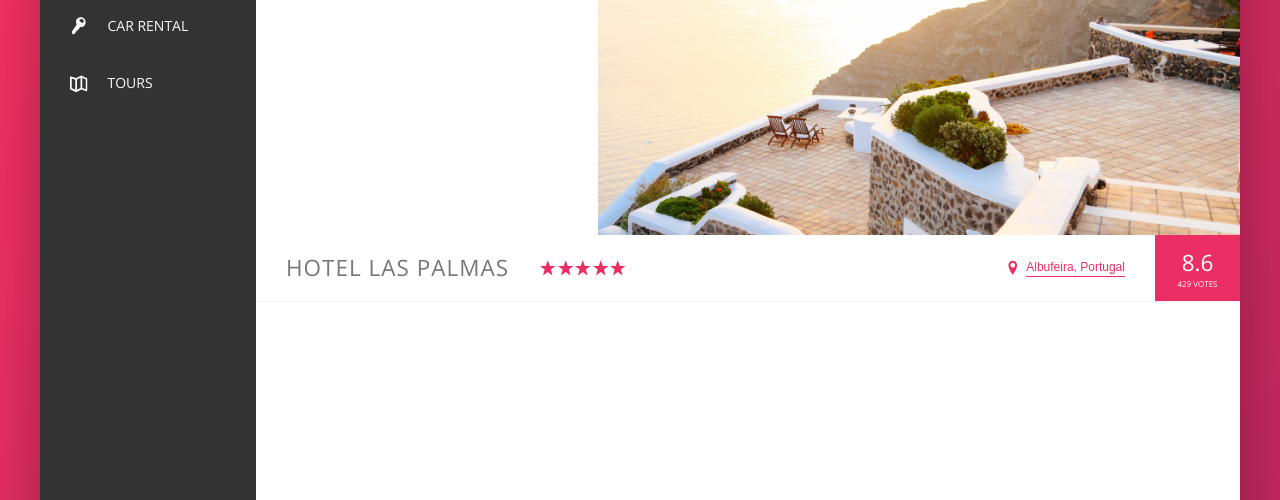
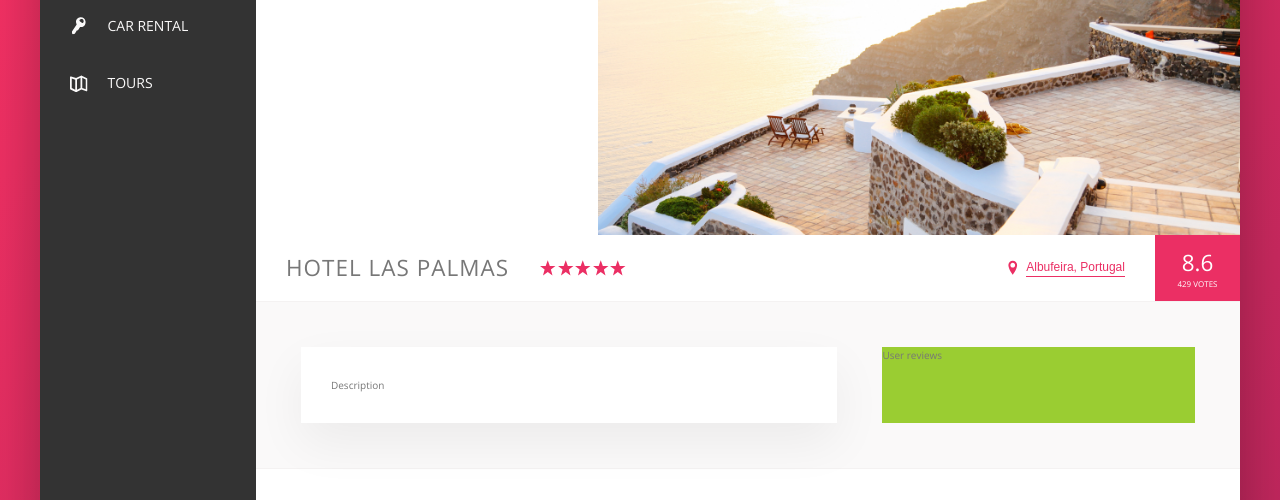
Before and after one commit to MichaelFrieze/trillo, a website: page index.html in a window 1280 px wide. Shown: the part 300-800 px from the top of the page. Drawn offline with nearby package versions, Linux system fonts and the light colour scheme.

Commit message:
added boxes for details layout in the main section

```diff
--- a/index.html
+++ b/index.html
@@ -152,6 +152,12 @@
               <div class="overview__rating-count">429 votes</div>
             </div>
           </div>
+
+          <div class="detail">
+            <div class="description">Description</div>
+
+            <div class="user-reviews">User reviews</div>
+          </div>
         </main>
       </div>
     </div>
--- a/sass/_components.scss
+++ b/sass/_components.scss
@@ -208,7 +208,7 @@
 .overview {
   display: flex;
   align-items: center;
-  border-bottom: 1px solid var(--color-grey-light-2);
+  border-bottom: var(--line);
 
   &__heading {
     font-size: 2.25rem;
--- a/sass/_layout.scss
+++ b/sass/_layout.scss
@@ -11,7 +11,7 @@
   font-size: 1.4rem;
   height: 7rem; // 70px | 1rem = 10px
   background-color: #fff;
-  border-bottom: 1px solid var(--color-grey-light-2);
+  border-bottom: var(--line);
 
   display: flex;
   justify-content: space-between;
@@ -39,3 +39,23 @@
 
   flex: 1; // this will make element grow as much as it can in the main axis
 }
+
+.detail {
+  display: flex;
+  padding: 4.5rem;
+  background-color: var(--color-grey-light-1);
+  border-bottom: var(--line);
+}
+
+.description {
+  background-color: #fff;
+  box-shadow: var(--shadow-light);
+  padding: 3rem;
+  flex: 0 0 60%;
+  margin-right: 4.5rem;
+}
+
+.user-reviews {
+  background-color: yellowgreen;
+  flex: 1;
+}
```
Also changed, not shown: css/style.css.
